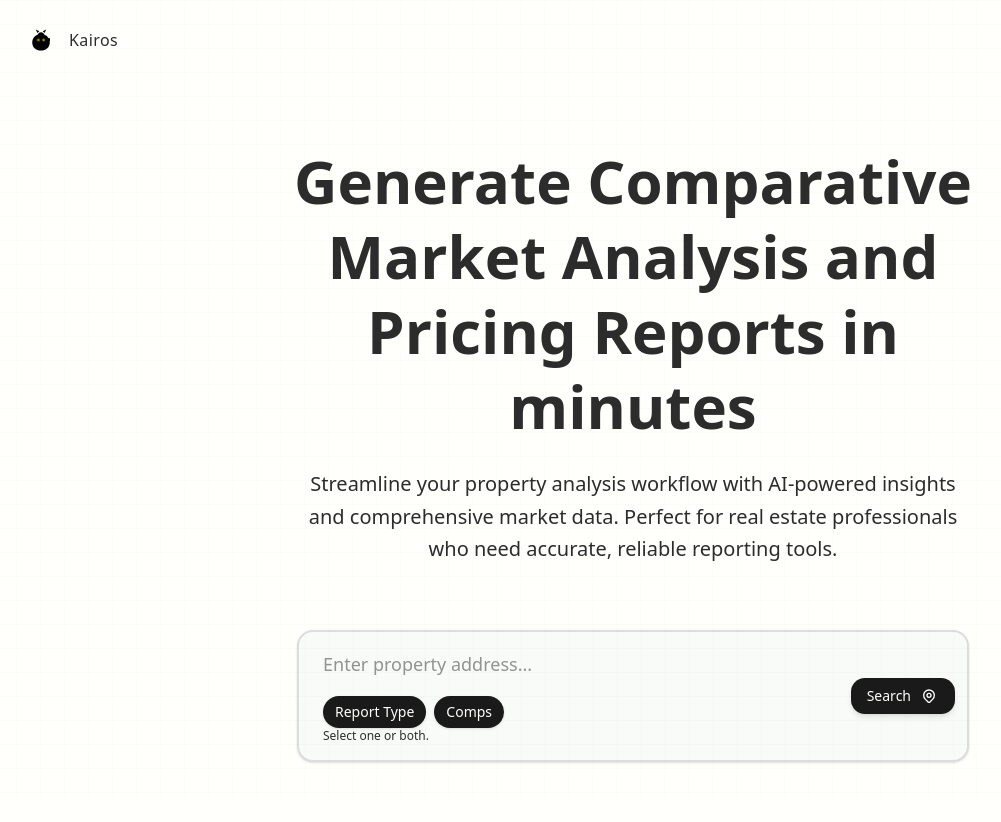
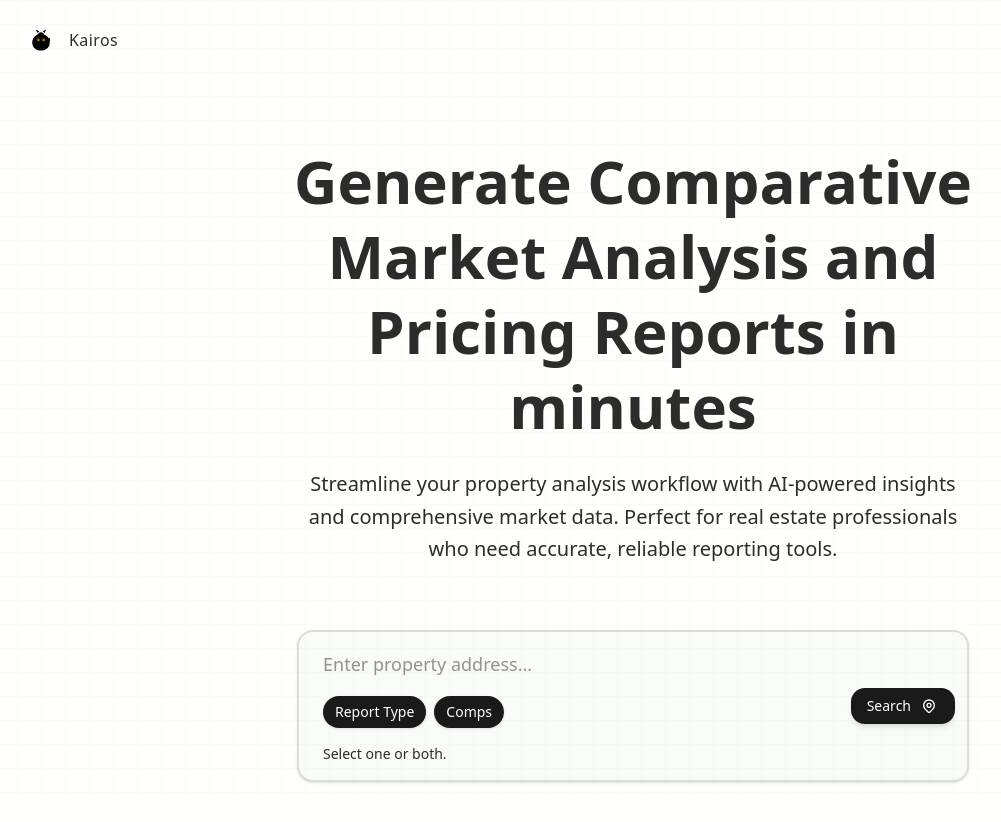
Before and after one commit to isuckplshelpmetestimony/Kairos, a React (Vite) app in the folder High-Fidelity Wireframe Design/: page / in a window 1280 px wide. Shown: the top 822 px of the page, without its empty margins (7-1008 px from the left). Built offline with nearby package versions, Linux system fonts and the light colour scheme; a web font is replaced by a local one.

Commit message:
ui: strengthen helper text weight and spacing under chips ('Select one or both.')

```diff
--- a/High-Fidelity Wireframe Design/src/App.tsx
+++ b/High-Fidelity Wireframe Design/src/App.tsx
@@ -48,7 +48,7 @@ export default function App() {
                 onToggle={() => setCompsSelected(!compsSelected)}
               />
             </div>
-            <p className="px-6 mt-1 text-xs text-kairos-charcoal/60">Select one or both.</p>
+            <p className="px-6 mt-4 text-sm font-medium text-kairos-charcoal/80">Select one or both.</p>
 
             {/* Prominent Search Button */}
             <div className="absolute right-3 top-1/2 transform -translate-y-1/2">
```
